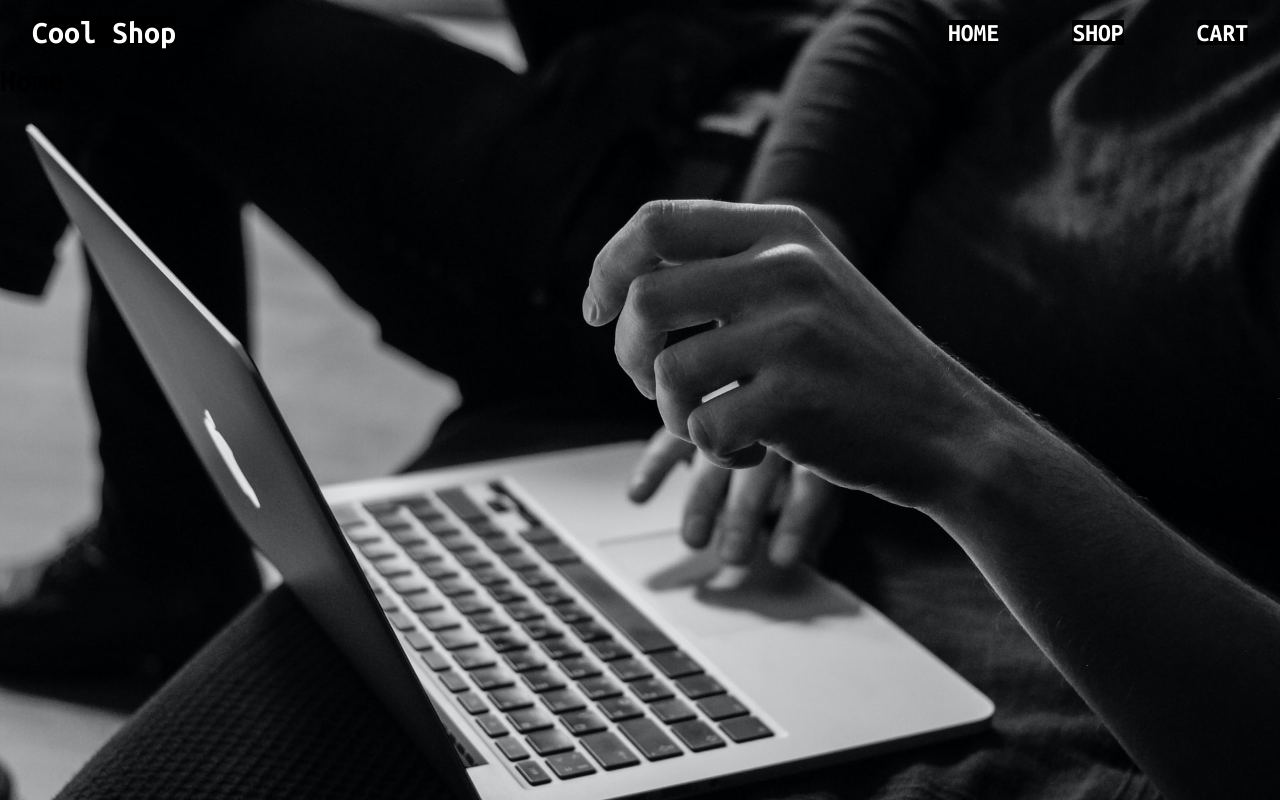
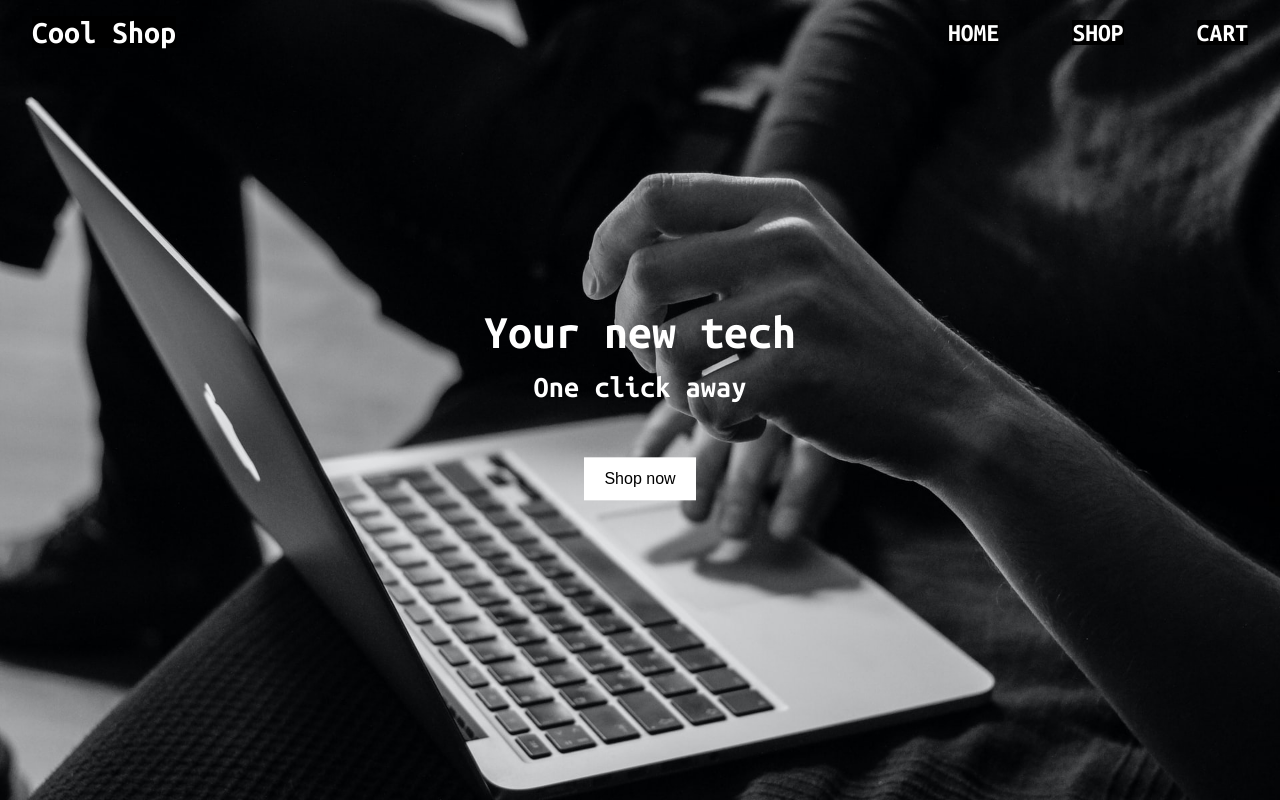
Before and after one commit to alessandrovinciabc/cool-shop-react, a React (Create React App) app: page / in a window 1280 px wide. Built offline with nearby package versions, Linux system fonts and the light colour scheme.

Commit message:
Add hero section in Homepage

```diff
--- a/src/Home/Home.js
+++ b/src/Home/Home.js
@@ -1,5 +1,6 @@
 import React from 'react';
 
+import Hero from '../components/Hero.js';
 import Header from '../components/Header.js';
 import useBackground from '../util/change-bg.js';
 
@@ -8,7 +9,11 @@ function Home(props) {
   return (
     <React.Fragment>
       <Header />
-      <h1>Home</h1>
+      <Hero
+        title="Your new tech"
+        subtitle="One click away"
+        button={{ text: 'Shop now' }}
+      />
     </React.Fragment>
   );
 }
--- /dev/null
+++ b/src/components/Hero.css
@@ -0,0 +1,39 @@
+.Hero {
+  position: absolute;
+  top: 50%;
+  left: 50%;
+  transform: translate(-50%, -50%);
+
+  color: white;
+
+  display: flex;
+  flex-direction: column;
+  align-items: center;
+
+  text-align: center;
+
+  line-height: 1.4;
+}
+
+.Hero__title {
+  font-size: 3rem;
+}
+
+.Hero__subtitle {
+  font-size: 1.9rem;
+}
+
+.Hero__cta {
+  margin-top: 3rem;
+
+  background: none;
+  background-color: white;
+  outline: none;
+  border: none;
+
+  font-size: 1rem;
+
+  padding: 0.8rem 1.3rem;
+
+  cursor: pointer;
+}
--- /dev/null
+++ b/src/components/Hero.js
@@ -0,0 +1,17 @@
+import React from 'react';
+
+import './Hero.css';
+
+function Hero(props) {
+  return (
+    <div className="Hero">
+      <h2 className="Hero__title">{props.title}</h2>
+      <h3 className="Hero__subtitle">{props.subtitle}</h3>
+      <button className="Hero__cta" onClick={props?.button?.onClick}>
+        {props?.button?.text}
+      </button>
+    </div>
+  );
+}
+
+export default Hero;
--- a/src/index.css
+++ b/src/index.css
@@ -9,8 +9,16 @@
   box-sizing: border-box;
 }
 
+html,
+body {
+  height: 100%;
+}
+
 body {
   font-family: 'Ubuntu Mono', monospace;
   background-repeat: no-repeat;
+  background-position: 25%;
   background-size: cover;
+
+  overflow: auto;
 }
```
